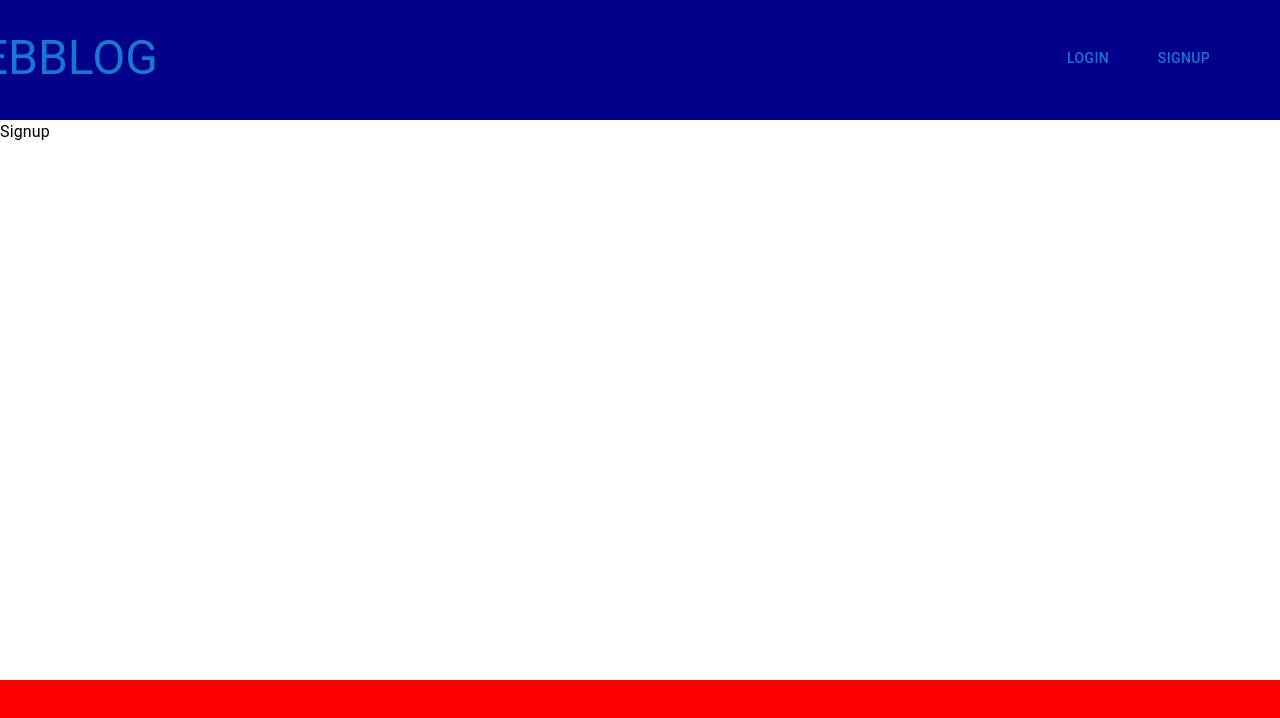
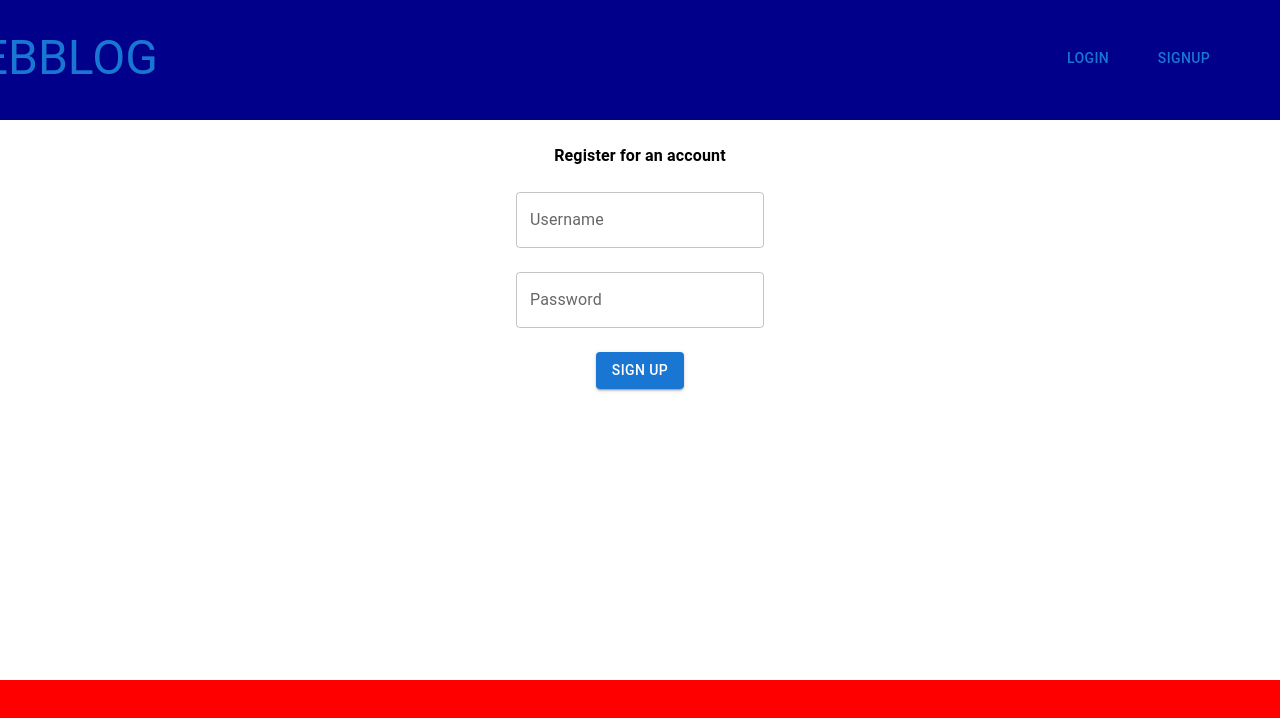
Before and after one commit to PRANETALLU/MERN1, a React (Create React App) app in the folder frontend/my-app/: page /signup in a window 1280 px wide. Shown: the top 718 px of the page. Built offline with nearby package versions, Linux system fonts and the light colour scheme.

Commit message:
signup page setup

```diff
--- a/frontend/my-app/src/pages/Login.js
+++ b/frontend/my-app/src/pages/Login.js
@@ -8,30 +8,30 @@ const Login = () => {
     const [username, setUsername] = useState("");
     const [password, setPassword] = useState("");
 
-    const login = async(e) => {
+    const login = async (e) => {
         e.preventDefault();
     }
 
     return (
         <div className="Login">
+            <form onSubmit={login}>
                 <Stack direction="column" alignItems="center">
-                <form onSubmit={login}>
-                <Typography sx={{fontWeight: "bold", marginTop: 3}}>Login</Typography>
+                    <Typography sx={{ fontWeight: "bold", marginTop: 3 }}>Login to your account</Typography>
                     <TextField
                         label="Username"
                         variant="outlined"
-                    sx={{marginTop: 3}}
-                    onChange = {e => setUsername(e.target.value)}
+                        sx={{ marginTop: 3 }}
+                        onChange={e => setUsername(e.target.value)}
                     />
                     <TextField
                         label="Password"
                         variant="outlined"
-                    sx={{marginTop: 3}}
-                    onChange = {e => setPassword(e.target.value)}
+                        sx={{ marginTop: 3 }}
+                        onChange={e => setPassword(e.target.value)}
                     />
-                <Button variant="contained" sx={{marginTop: 3}}>Login</Button>
+                    <Button variant="contained" sx={{ marginTop: 3 }}>Login</Button>
+                </Stack>
             </form>
-            </Stack>
         </div>
     )
 }
--- a/frontend/my-app/src/pages/SignUp.js
+++ b/frontend/my-app/src/pages/SignUp.js
@@ -1,10 +1,38 @@
 import Typography from '@mui/material/Typography';
+import { Stack } from '@mui/material';
+import Button from '@mui/material/Button';
+import TextField from '@mui/material/TextField';
+import { useState } from 'react';
 
 const SignUp = () => {
+    const [username, setUsername] = useState("");
+    const [password, setPassword] = useState("");
+
+    const signup = async (e) => {
+        e.preventDefault();
+    }
+
     return (
-    <div className="Signup">
-        <Typography>Signup</Typography>
-    </div>
+        <div className="Signup">
+            <form onSubmit={signup}>
+                <Stack direction="column" alignItems="center">
+                    <Typography sx={{ fontWeight: "bold", marginTop: 3 }}>Register for an account</Typography>
+                    <TextField
+                        label="Username"
+                        variant="outlined"
+                        sx={{ marginTop: 3 }}
+                        onChange={e => setUsername(e.target.value)}
+                    />
+                    <TextField
+                        label="Password"
+                        variant="outlined"
+                        sx={{ marginTop: 3 }}
+                        onChange={e => setPassword(e.target.value)}
+                    />
+                    <Button variant="contained" sx={{ marginTop: 3 }}>Sign Up</Button>
+                </Stack>
+            </form>
+        </div>
     )
 }
 
```
Lines whose indentation alone changed are shown as unchanged.
